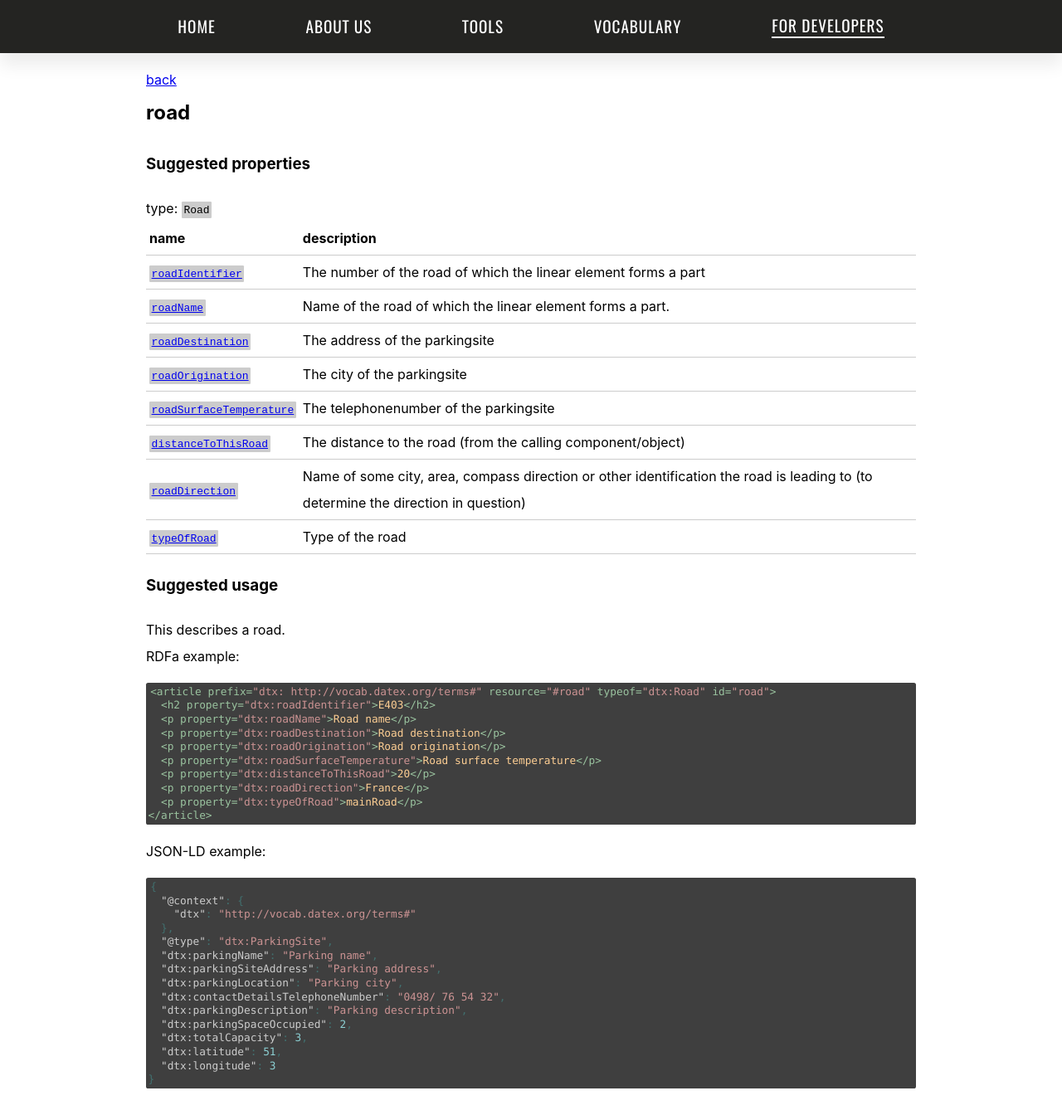
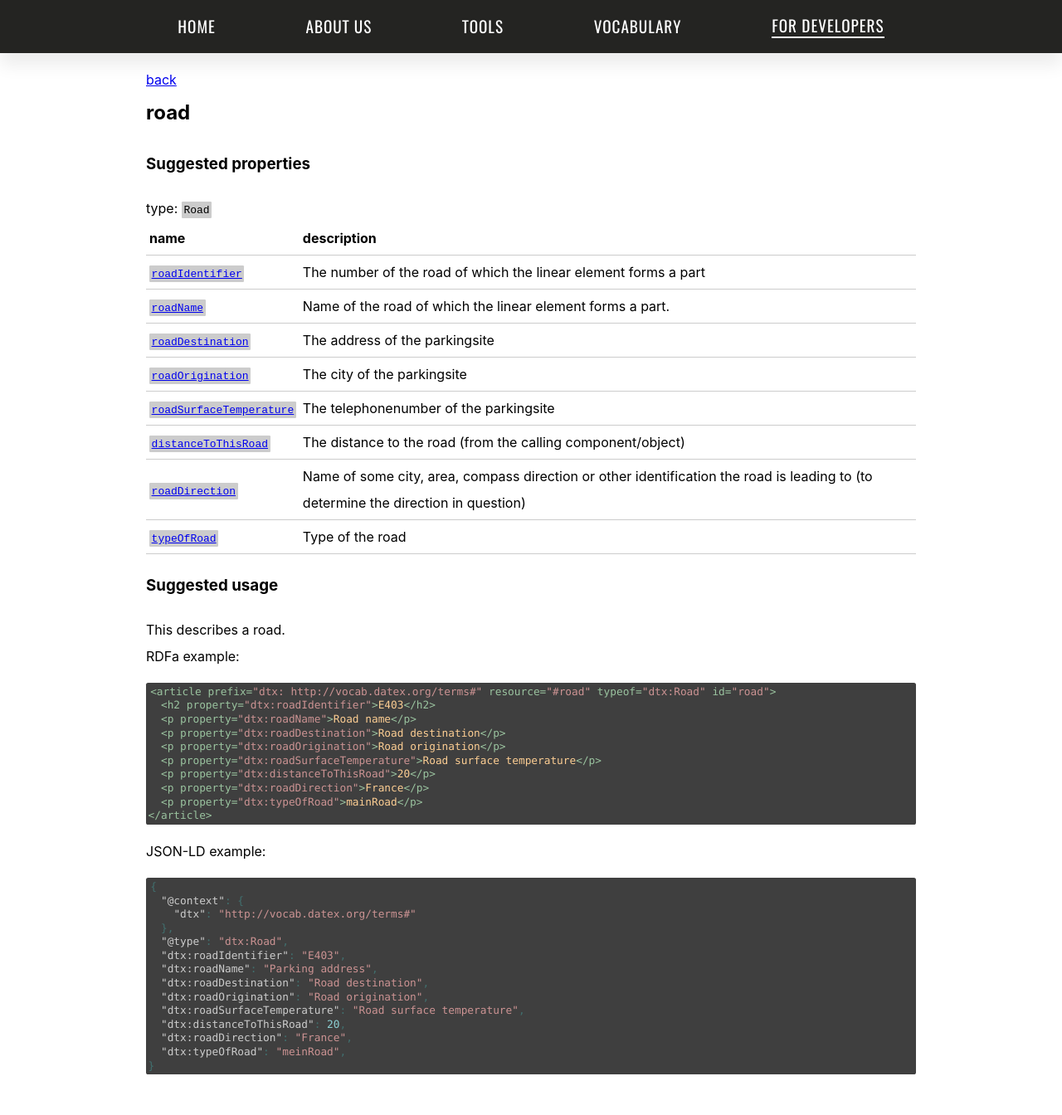
Before and after one commit to osoc16/mobylink, a Jekyll site: the page built from _examples/road.md, in a window 1280 px wide. Shown: the whole page at 83% size. Built offline with Jekyll 4.4.1, drawn with Linux system fonts in a browser that asks for light colours.

Commit message:
json road

````diff
--- a/_examples/road.md
+++ b/_examples/road.md
@@ -53,15 +53,14 @@ JSON-LD example:
   "@context": {
     "dtx": "http://vocab.datex.org/terms#"
   },
-  "@type": "dtx:ParkingSite",
-  "dtx:parkingName": "Parking name",
-  "dtx:parkingSiteAddress": "Parking address",
-  "dtx:parkingLocation": "Parking city",
-  "dtx:contactDetailsTelephoneNumber": "0498/ 76 54 32",
-  "dtx:parkingDescription": "Parking description",
-  "dtx:parkingSpaceOccupied": 2,
-  "dtx:totalCapacity": 3,
-  "dtx:latitude": 51,
-  "dtx:longitude": 3
+  "@type": "dtx:Road",
+  "dtx:roadIdentifier": "E403",
+  "dtx:roadName": "Parking address",
+  "dtx:roadDestination": "Road destination",
+  "dtx:roadOrigination": "Road origination",
+  "dtx:roadSurfaceTemperature": "Road surface temperature",
+  "dtx:distanceToThisRoad": 20,
+  "dtx:roadDirection": "France",
+  "dtx:typeOfRoad": "meinRoad",
 }
 ```
````
